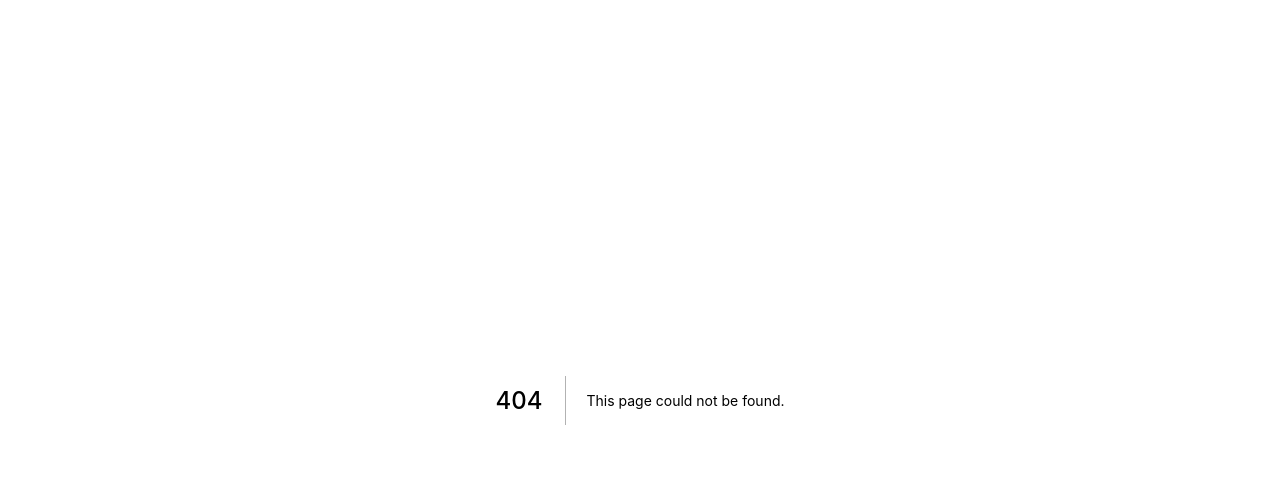
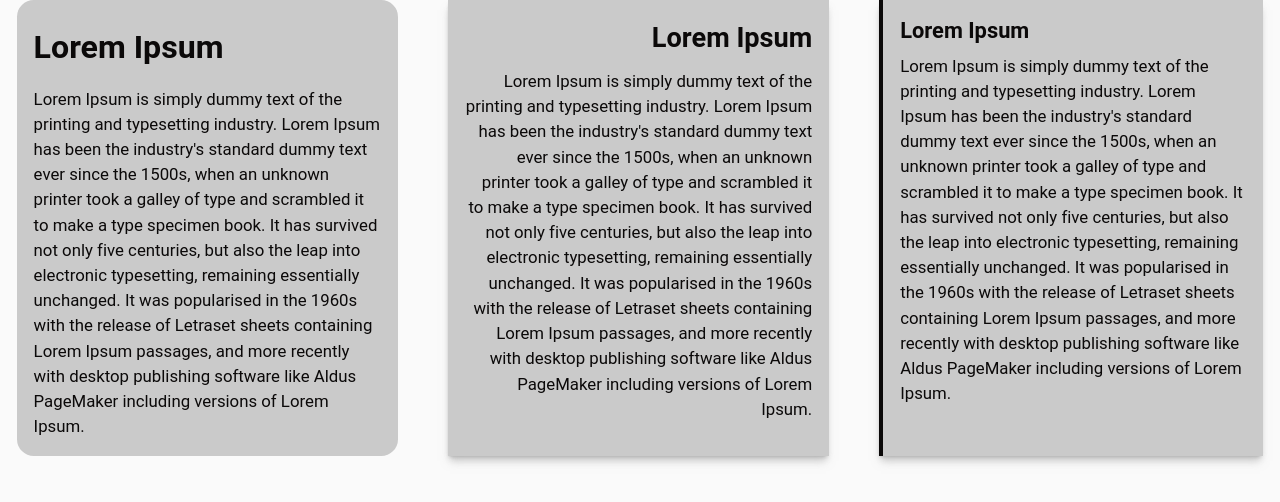
Before and after one commit to thanabgithub/my-next-template, a Next.js app: page /stack-all in a window 1280 px wide. Before the commit this address had no page. Shown: the top 502 px of the page. Built offline with nearby package versions, Linux system fonts and the light colour scheme.

Commit message:
refactor file name

```diff
--- a/global-styles/3_utils.scss
+++ b/global-styles/3_utils.scss
@@ -26,6 +26,16 @@
   .layout--grid-auto-flow--m-size {
     grid-auto-flow: column;
     grid-auto-columns: 1fr;
+  }
+}
+
+@media (min-width: glob-vars.$breakpoint--m-size) {
+  .layout--flexbox-even-columns--m-size {
+    display: flex;
+    gap: 1em;
+  }
+  .layout--flexbox-even-columns--m-size > * {
+    flex-basis: 100%;
   }
 }
 
@@ -91,6 +101,10 @@
   // color
   &--bg-neutral-400 {
     background-color: glob-vars.$color-neutral-400;
+  }
+
+  &--bg-primary-400 {
+    background-color: glob-vars.$color-primary-400;
   }
 
   // display
--- /dev/null
+++ b/pages/stack-all.js
@@ -0,0 +1,51 @@
+export default function Home() {
+  return (
+    <>
+      <div className="[main][ layout--flexbox-even-columns--m-size ]">
+        <div className="[ box--margin-inline--1em box--padding--1em box--border-radius--1em box--bg-neutral-400 box--shadow-elevation-high]">
+          <h1>Lorem Ipsum</h1>
+          <p>
+            Lorem Ipsum is simply dummy text of the printing and typesetting
+            industry. Lorem Ipsum has been the industry's standard dummy text
+            ever since the 1500s, when an unknown printer took a galley of type
+            and scrambled it to make a type specimen book. It has survived not
+            only five centuries, but also the leap into electronic typesetting,
+            remaining essentially unchanged. It was popularised in the 1960s
+            with the release of Letraset sheets containing Lorem Ipsum passages,
+            and more recently with desktop publishing software like Aldus
+            PageMaker including versions of Lorem Ipsum.
+          </p>
+        </div>
+        <div className="[ box--margin-inline--1em box--padding--1em box--bg-neutral-400 box--shadow-elevation-high text--right ]">
+          <h2>Lorem Ipsum</h2>
+          <p>
+            Lorem Ipsum is simply dummy text of the printing and typesetting
+            industry. Lorem Ipsum has been the industry's standard dummy text
+            ever since the 1500s, when an unknown printer took a galley of type
+            and scrambled it to make a type specimen book. It has survived not
+            only five centuries, but also the leap into electronic typesetting,
+            remaining essentially unchanged. It was popularised in the 1960s
+            with the release of Letraset sheets containing Lorem Ipsum passages,
+            and more recently with desktop publishing software like Aldus
+            PageMaker including versions of Lorem Ipsum.
+          </p>
+        </div>
+        <div className="[ box--border--left box--margin-inline--1em box--padding--1em box--bg-neutral-400 box--shadow-elevation-high ]">
+          <h4>Lorem Ipsum</h4>
+          <p>
+            Lorem Ipsum is simply dummy text of the printing and typesetting
+            industry. Lorem Ipsum has been the industry's standard dummy text
+            ever since the 1500s, when an unknown printer took a galley of type
+            and scrambled it to make a type specimen book. It has survived not
+            only five centuries, but also the leap into electronic typesetting,
+            remaining essentially unchanged. It was popularised in the 1960s
+            with the release of Letraset sheets containing Lorem Ipsum passages,
+            and more recently with desktop publishing software like Aldus
+            PageMaker including versions of Lorem Ipsum.
+          </p>
+        </div>
+      </div>
+      <style jsx>{``}</style>
+    </>
+  );
+}
```
Also changed, not shown: pages/stack-partially.js (renamed from pages/index.js, +8 -8 lines).
